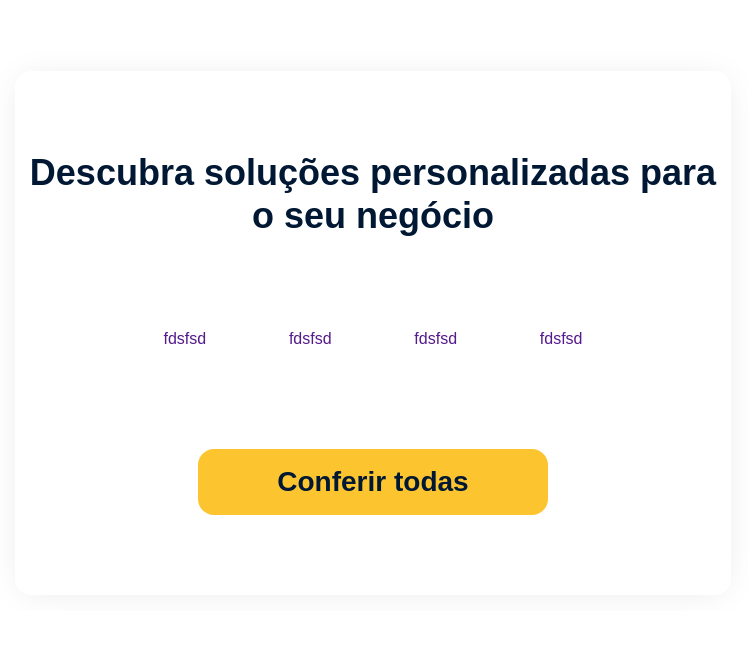
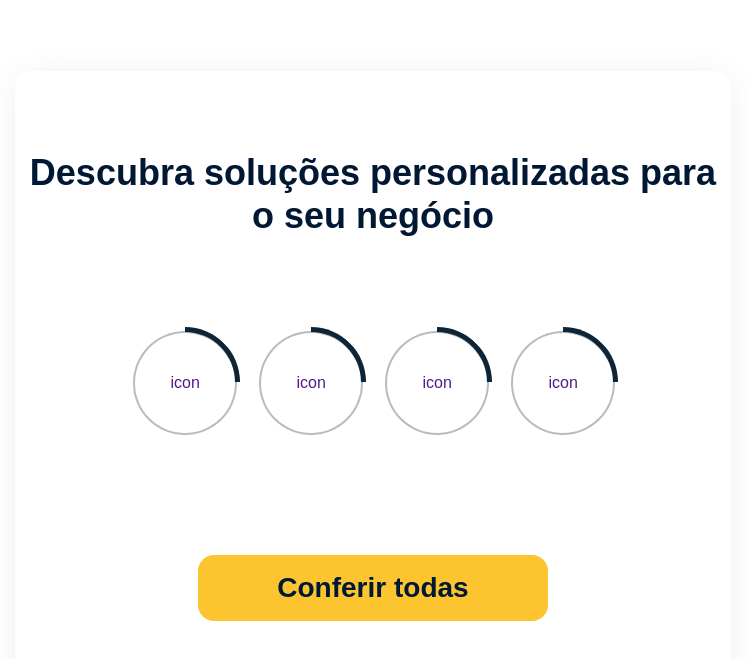
Before and after one commit to bruno-andrade/b2b-senai, a plain HTML site: page index.html in a window 1280 px wide. Shown: the part 555-1214 px from the top of the page, without its empty margins (267-1015 px from the left). Before the commit the page ends 1166 px from the top, so only its background shows below. Drawn offline with Linux system fonts and the light colour scheme.

Commit message:
Feat: 15-03

```diff
--- a/assets/scss/commons/commons.scss
+++ b/assets/scss/commons/commons.scss
@@ -1,3 +1,3 @@
 .container{
-  padding: 0 1rem;
+  width: calc(100% - (6% * 2));
 }
--- a/assets/scss/home/consultorias.scss
+++ b/assets/scss/home/consultorias.scss
@@ -0,0 +1,3 @@
+#consultorias{
+  margin-top: 9rem;
+}
--- a/assets/scss/home/suspended-menu.scss
+++ b/assets/scss/home/suspended-menu.scss
@@ -49,10 +49,32 @@
     width: 126px;
     padding: 10px 0;
     margin: 0;
+    &:hover .suspended__icon:after{
+      transform: rotate(320deg) scale(1.01);
+      border: solid 5px #fcc530;
+      border-color: #fcc530 transparent transparent transparent;
+    }
   }
 }
 
 .suspended__icon{
+  transition: 0.5s linear box-shadow;
+  background-color: #fff;
+  position: relative;
+  flex: 0 0 auto;
+  height: 100px;
+  width: 100px;
+  display: -webkit-box;
+  display: -webkit-flex;
+  display: -ms-flexbox;
+  display: flex;
+  flex-flow: column;
+  justify-content: center;
+  align-items: center;
+  box-shadow: none;
+  border: 2px solid rgba(13,37,54,0.3);
+  border-radius: 999px;
+  margin-bottom: 18px;
   &:after{
     height: 100%;
     width: 100%;
@@ -62,9 +84,10 @@
     border: solid 5px var(--main-color);
     border-color: #0d2536 transparent transparent transparent;
     border-radius: 88px;
-    top: 0;
-    left: 0;
+    top: -6px;
+    left: -5px;
     transition: 0.5s cubic-bezier(0.79, -0.2, 0.29, 1.11) transform;
+    transform: rotate(45deg);
   }
 
 }
--- a/index.html
+++ b/index.html
@@ -39,10 +39,10 @@
       <h2 class="suspended__title titulo-1">Descubra soluções personalizadas para o seu negócio</h2>
       <nav class="suspended-nav">
         <ul class="suspended__menu">
-          <li class="suspended__menu-link"><a href="">fdsfsd</a></li>
-          <li class="suspended__menu-link"><a href="">fdsfsd</a></li>
-          <li class="suspended__menu-link"><a href="">fdsfsd</a></li>
-          <li class="suspended__menu-link"><a href="">fdsfsd</a></li>
+          <a href=""><li class="suspended__menu-link"><i class="suspended__icon">icon</i></li></a>
+          <a href=""><li class="suspended__menu-link"><i class="suspended__icon">icon</i></li></a>
+          <a href=""><li class="suspended__menu-link"><i class="suspended__icon">icon</i></li></a>
+          <a href=""><li class="suspended__menu-link"><i class="suspended__icon">icon</i></li></a>
         </ul>
       </nav>
       <a class="btn btn__yellow btn__yellow--position" href="">Conferir todas</a>
@@ -50,7 +50,7 @@
   </section>
   <section id="consultorias">
     <h3></h3>
-    <div class="consultoria__wrapper">
+    <div class="consultoria__wrapper container">
       <article class="square-card">
         <div class="square__img-wrapper">
           <img class="square__img" src="" alt="">
```
Also changed, not shown: commons/commons.css, home/consultorias.css, home/suspended-menu.css, style.css, 4 other files.
